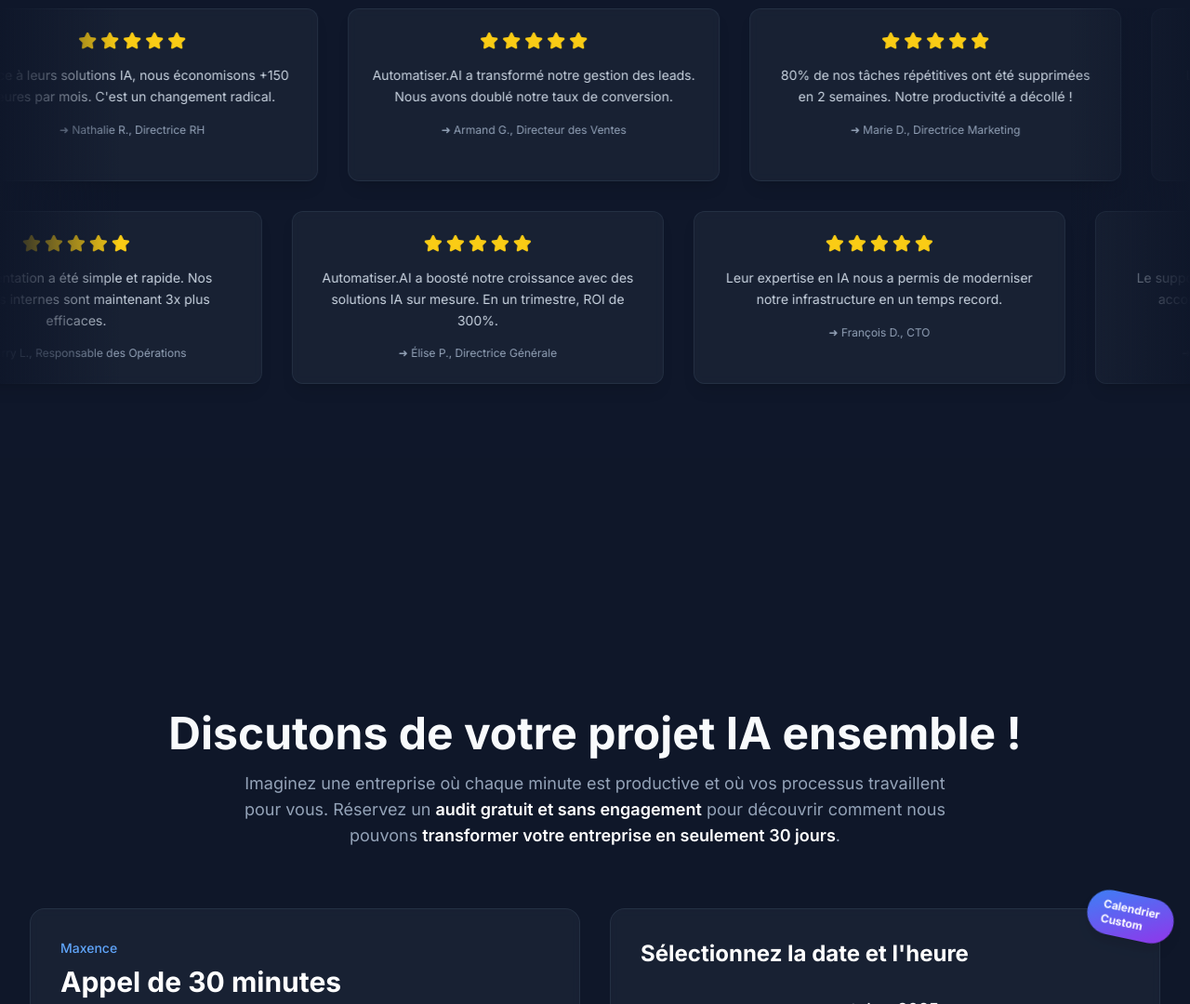
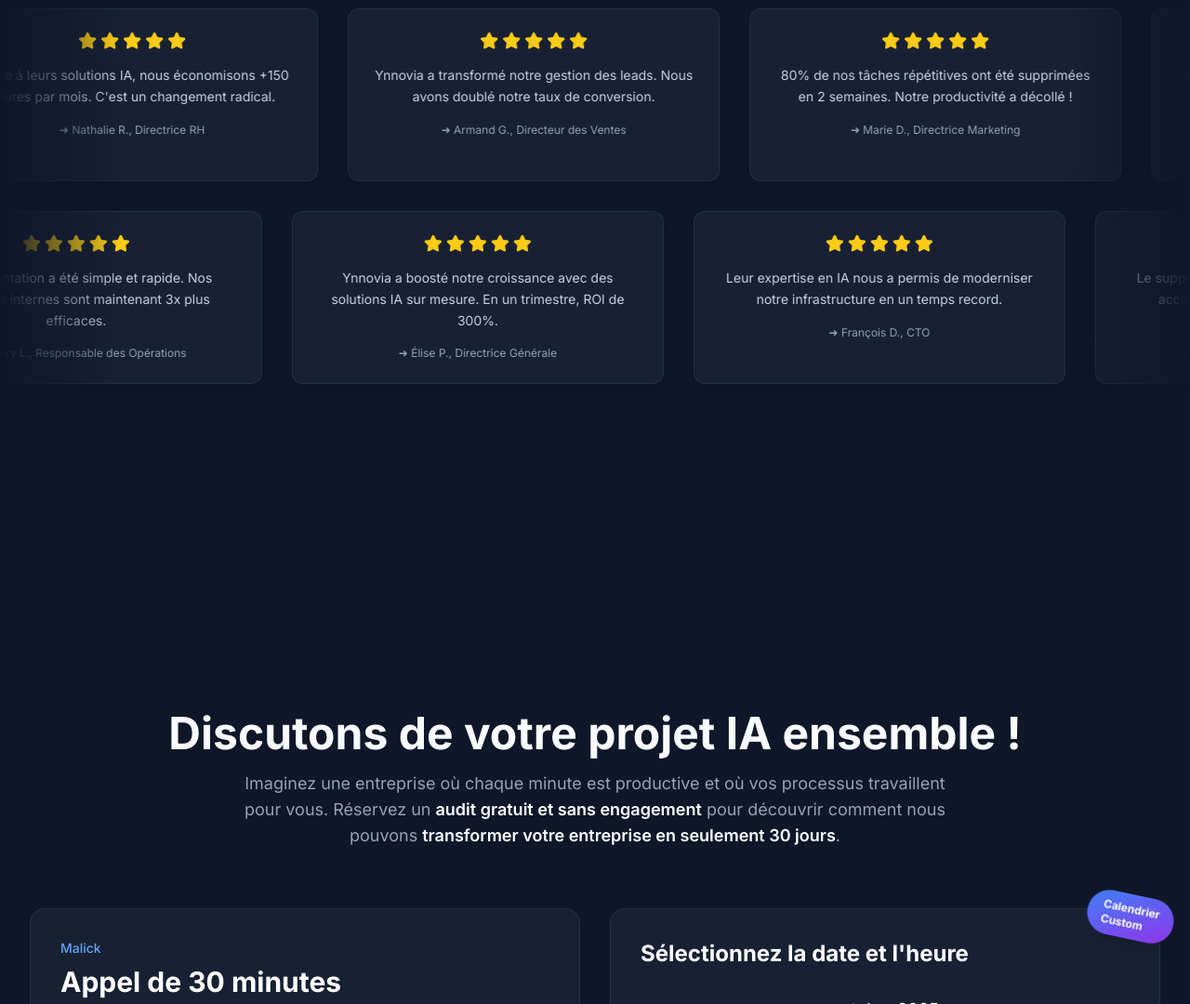
Before and after one commit to iantrepreneur/portfolioynnovia, a React (Vite) app: page / in a window 1280 px wide. Shown: the part 5716-6796 px from the top of the page at 93% size. Built offline with nearby package versions, Linux system fonts and the light colour scheme.

Commit message:
Update booking name and testimonials

```diff
--- a/src/components/modern/BookingSection.tsx
+++ b/src/components/modern/BookingSection.tsx
@@ -126,7 +126,7 @@ export const BookingSection = () => {
             transition={{ duration: 0.6 }}
           >
             <div className="bg-slate-800/60 backdrop-blur-sm rounded-2xl p-8 border border-slate-700/50 h-full">
-              <p className="text-blue-400 text-sm font-medium mb-2">Maxence</p>
+              <p className="text-blue-400 text-sm font-medium mb-2">Malick</p>
               <h3 className="text-3xl font-bold text-white mb-6">Appel de 30 minutes</h3>
 
               {/* Duration */}
--- a/src/components/modern/TestimonialsSection.tsx
+++ b/src/components/modern/TestimonialsSection.tsx
@@ -14,7 +14,7 @@ const testimonials1: Testimonial[] = [
     role: "Directrice RH"
   },
   {
-    text: "Automatiser.AI a transformé notre gestion des leads. Nous avons doublé notre taux de conversion.",
+    text: "Ynnovia a transformé notre gestion des leads. Nous avons doublé notre taux de conversion.",
     author: "Armand G.",
     role: "Directeur des Ventes"
   },
@@ -62,7 +62,7 @@ const testimonials2: Testimonial[] = [
     role: "Responsable des Opérations"
   },
   {
-    text: "Automatiser.AI a boosté notre croissance avec des solutions IA sur mesure. En un trimestre, ROI de 300%.",
+    text: "Ynnovia a boosté notre croissance avec des solutions IA sur mesure. En un trimestre, ROI de 300%.",
     author: "Élise P.",
     role: "Directrice Générale"
   },
```
